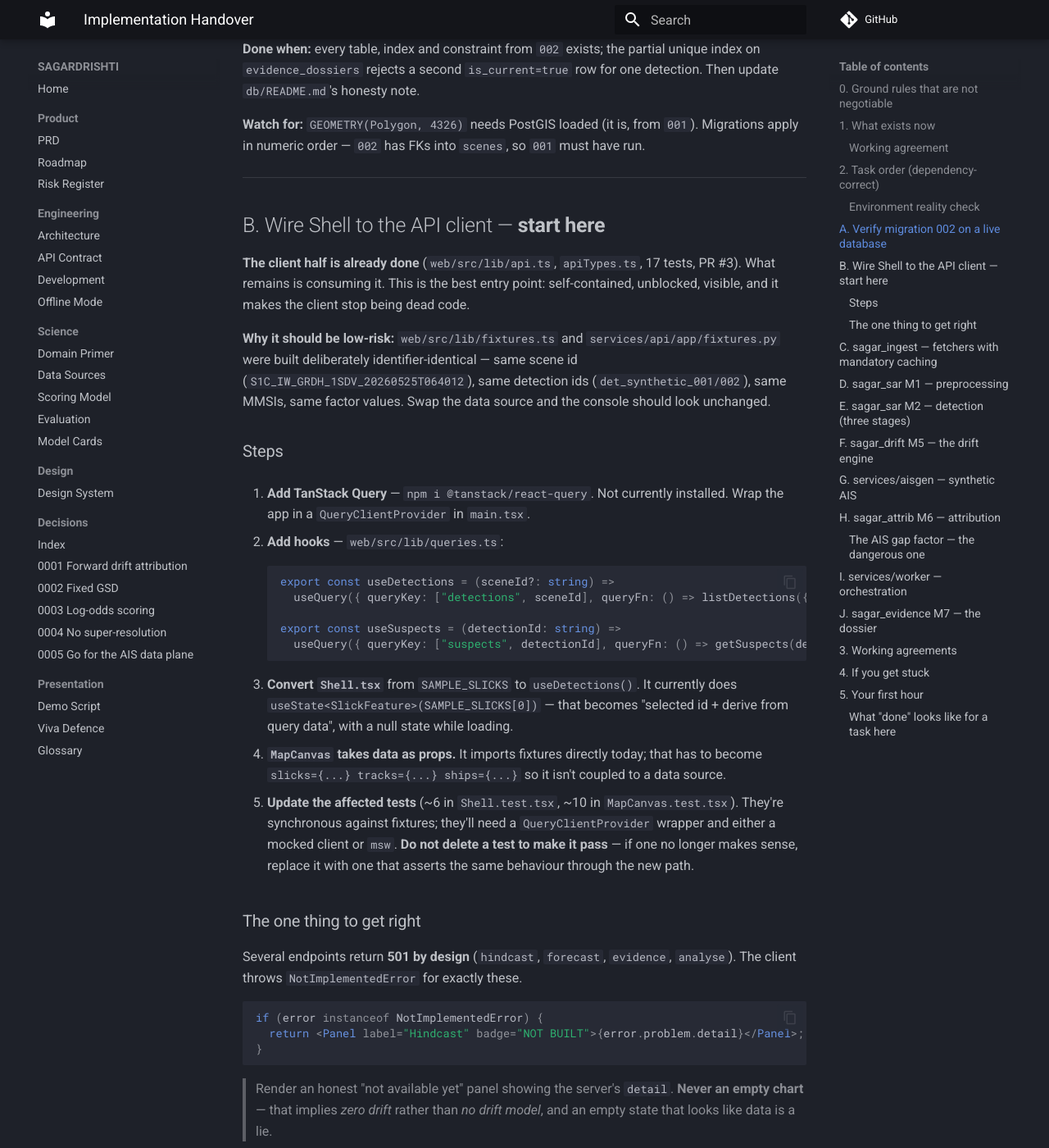
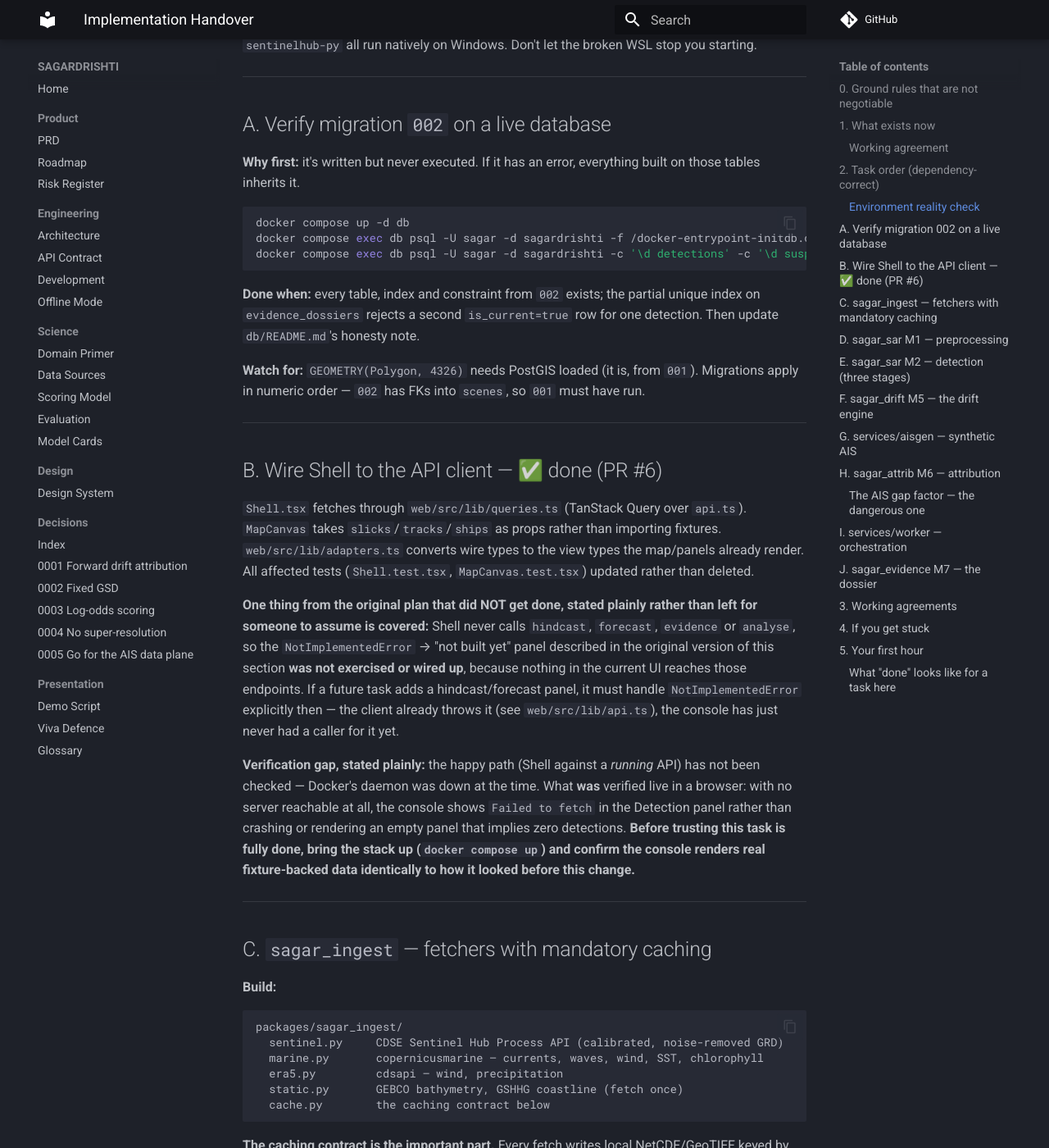
Before and after one commit to SarmaHighOnCode/sagardrishti, an MkDocs documentation site: the page built from docs/HANDOVER.md, in a window 1280 px wide and 1400 px high, scrolled down 3513 px. Shown: the whole window at 82% size. Built offline with MkDocs 1.6.1 and Material for MkDocs 9.7.7, drawn with Linux system fonts in a browser that asks for light colours; comment, search, counter and statistics services are not loaded; some of the changed text lies outside the part shown.

Commit message:
docs(handover): mark task B done, correct test counts, note the verification gap (#7)
- State table: web API client now consumed by Shell (PR #6), console is
  132 tests, not 117
- Task order: B marked done, A still next if Docker comes up, C is the
  fallback entry point if it doesn't (needs external accounts more than
  it needs Docker)
- Task B's detailed section replaced with what actually happened rather
  than left as stale step-by-step instructions for already-completed
  work - including an explicit note that NotImplementedError handling
  was never exercised, since nothing in the current UI calls
  hindcast/forecast/evidence/analyse
- States the one real verification gap plainly: the happy path (Shell
  against a running API) was not checked, only the no-server error path.
  Whoever has Docker running should confirm parity before trusting this
  task is fully done.

````diff
--- a/docs/HANDOVER.md
+++ b/docs/HANDOVER.md
@@ -32,16 +32,17 @@ These are not style preferences. Each one exists because violating it produces a
 |---|---|---|
 | `packages/sagar_core` | ✅ **Complete**, 63 tests | Types, units, geo, provenance, config, logs. **Depends on nothing. Read this first — everything imports it** |
 | `services/api` | ✅ Full contract surface, 38 tests | Fixture-backed; unimplemented pipeline stages return honest `501` |
-| `web/src/lib/api.ts` | ✅ Typed client, 17 tests | **Built but not yet consumed** — Shell still uses fixtures. That's task B |
+| `web/src/lib/api.ts` | ✅ Typed client, 17 tests | Consumed by Shell as of task B |
+| `web/src/app/Shell.tsx` | ✅ **Wired to the API**, task B done | Fetches via `lib/queries.ts`; no longer imports `SAMPLE_*` fixture arrays. **Live-verified against no server**: shows an honest "Failed to fetch" rather than crashing — see PR #6. **Not yet verified against a running API** (Docker daemon was down at handover) |
 | `services/aisd` | ✅ Merged (PR #1), 34 tests | Go AIS recorder. Live-verified against a real Postgres |
 | `db/schema/001` | ✅ Live-verified | AIS tables |
-| `db/schema/002` | ⚠️ **Parse-verified only** | Never run against a live Postgres — do this first when Docker works |
-| `web/` | ✅ Console UI, 117 tests | Renders from local fixtures |
+| `db/schema/002` | ⚠️ **Parse-verified only** | Never run against a live Postgres — **do this first once Docker works** |
+| `web/` | ✅ Console UI, 132 tests | Data-driven; `lib/fixtures.ts` still exists and defines the shared demo identifiers the server fixtures match, but components no longer import it directly |
 | `packages/sagar_{ingest,sar,drift,attrib,evidence}` | ❌ Empty | READMEs only |
 | `services/worker` | ❌ Empty | |
 | `services/aisgen` | ❌ Empty | |
 
-**Open PRs at handover:** [#2](https://github.com/SarmaHighOnCode/sagardrishti/pull/2) (sagar_core + API + schema 002 + this guide) · [#3](https://github.com/SarmaHighOnCode/sagardrishti/pull/3) (API client). Both green on all five checks. Merge them before branching off `main`, or rebase onto whichever lands first.
+**PRs #2, #3, #6 all merged.** No open PRs at this point in the handover — task order below reflects `main` as of the merge of #6.
 
 ### Working agreement
 
@@ -56,9 +57,11 @@ CI runs only on `main` pushes and pull requests, so pushing a feature branch alo
 Later tasks assume earlier ones. Deviating is fine if you know why.
 
 ```
-  A. Verify migration 002 on live Postgres   ← BLOCKED: needs the Docker daemon
-  B. Wire Shell → the API client             ← START HERE. Unblocked, self-contained
-  C. sagar_ingest (fetchers + cache)         ← M1 needs it
+  A. Verify migration 002 on live Postgres   ← BLOCKED: needs the Docker daemon. NEXT UP
+  B. Wire Shell → the API client             ← DONE (PR #6)
+  C. sagar_ingest (fetchers + cache)         ← START HERE if Docker still isn't up.
+                                                Needs CDSE/Copernicus Marine/AISStream
+                                                accounts — none confirmed to exist yet
   D. sagar_sar M1 (preprocess)               ← everything SAR needs it
   E. sagar_sar M2 (detect)  ─┐
   F. sagar_drift M5         ─┼─ can proceed in parallel once C+D land
@@ -67,6 +70,8 @@ Later tasks assume earlier ones. Deviating is fine if you know why.
   I. services/worker                         ← needs D–H
   J. sagar_evidence M7                       ← needs I
 ```
+
+**If Docker comes up before you start:** do A first — it's a five-minute check and it de-risks everything DB-touching after it. **If Docker is still down:** don't wait on it. Task C needs external accounts more than it needs Docker, so creating those accounts (see `docs/DATA_SOURCES.md`) is the actual unblocking action, independent of the Docker situation.
 
 ### Environment reality check
 
@@ -96,44 +101,13 @@ docker compose exec db psql -U sagar -d sagardrishti -c '\d detections' -c '\d s
 
 ---
 
-## B. Wire Shell to the API client — **start here**
+## B. Wire Shell to the API client — ✅ done (PR #6)
 
-**The client half is already done** (`web/src/lib/api.ts`, `apiTypes.ts`, 17 tests, PR #3). What remains is consuming it. This is the best entry point: self-contained, unblocked, visible, and it makes the client stop being dead code.
+`Shell.tsx` fetches through `web/src/lib/queries.ts` (TanStack Query over `api.ts`). `MapCanvas` takes `slicks`/`tracks`/`ships` as props rather than importing fixtures. `web/src/lib/adapters.ts` converts wire types to the view types the map/panels already render. All affected tests (`Shell.test.tsx`, `MapCanvas.test.tsx`) updated rather than deleted.
 
-**Why it should be low-risk:** `web/src/lib/fixtures.ts` and `services/api/app/fixtures.py` were built deliberately identifier-identical — same scene id (`S1C_IW_GRDH_1SDV_20260525T064012`), same detection ids (`det_synthetic_001/002`), same MMSIs, same factor values. Swap the data source and the console should look unchanged.
+**One thing from the original plan that did NOT get done, stated plainly rather than left for someone to assume is covered:** Shell never calls `hindcast`, `forecast`, `evidence` or `analyse`, so the `NotImplementedError` → "not built yet" panel described in the original version of this section **was not exercised or wired up**, because nothing in the current UI reaches those endpoints. If a future task adds a hindcast/forecast panel, it must handle `NotImplementedError` explicitly then — the client already throws it (see `web/src/lib/api.ts`), the console has just never had a caller for it yet.
 
-### Steps
-
-1. **Add TanStack Query** — `npm i @tanstack/react-query`. Not currently installed. Wrap the app in a `QueryClientProvider` in `main.tsx`.
-
-2. **Add hooks** — `web/src/lib/queries.ts`:
-   ```ts
-   export const useDetections = (sceneId?: string) =>
-     useQuery({ queryKey: ["detections", sceneId], queryFn: () => listDetections({ scene_id: sceneId }) });
-
-   export const useSuspects = (detectionId: string) =>
-     useQuery({ queryKey: ["suspects", detectionId], queryFn: () => getSuspects(detectionId) });
-   ```
-
-3. **Convert `Shell.tsx`** from `SAMPLE_SLICKS` to `useDetections()`. It currently does `useState<SlickFeature>(SAMPLE_SLICKS[0])` — that becomes "selected id + derive from query data", with a null state while loading.
-
-4. **`MapCanvas` takes data as props.** It imports fixtures directly today; that has to become `slicks={...} tracks={...} ships={...}` so it isn't coupled to a data source.
-
-5. **Update the affected tests** (~6 in `Shell.test.tsx`, ~10 in `MapCanvas.test.tsx`). They're synchronous against fixtures; they'll need a `QueryClientProvider` wrapper and either a mocked client or `msw`. **Do not delete a test to make it pass** — if one no longer makes sense, replace it with one that asserts the same behaviour through the new path.
-
-### The one thing to get right
-
-Several endpoints return **501 by design** (`hindcast`, `forecast`, `evidence`, `analyse`). The client throws `NotImplementedError` for exactly these.
-
-```tsx
-if (error instanceof NotImplementedError) {
-  return <Panel label="Hindcast" badge="NOT BUILT">{error.problem.detail}</Panel>;
-}
-```
-
-> Render an honest "not available yet" panel showing the server's `detail`. **Never an empty chart** — that implies *zero drift* rather than *no drift model*, and an empty state that looks like data is a lie.
-
-**Done when:** the console renders as it does now but requires `docker compose up`; 501 panels state why, quoting the server; error paths surface the `problem+json` `detail` rather than "Request failed"; all web tests pass.
+**Verification gap, stated plainly:** the happy path (Shell against a *running* API) has not been checked — Docker's daemon was down at the time. What **was** verified live in a browser: with no server reachable at all, the console shows `Failed to fetch` in the Detection panel rather than crashing or rendering an empty panel that implies zero detections. **Before trusting this task is fully done, bring the stack up (`docker compose up`) and confirm the console renders real fixture-backed data identically to how it looked before this change.**
 
 ---
 
````
Also changed, not shown: other parts of docs/HANDOVER.md (+1 -1 lines).
